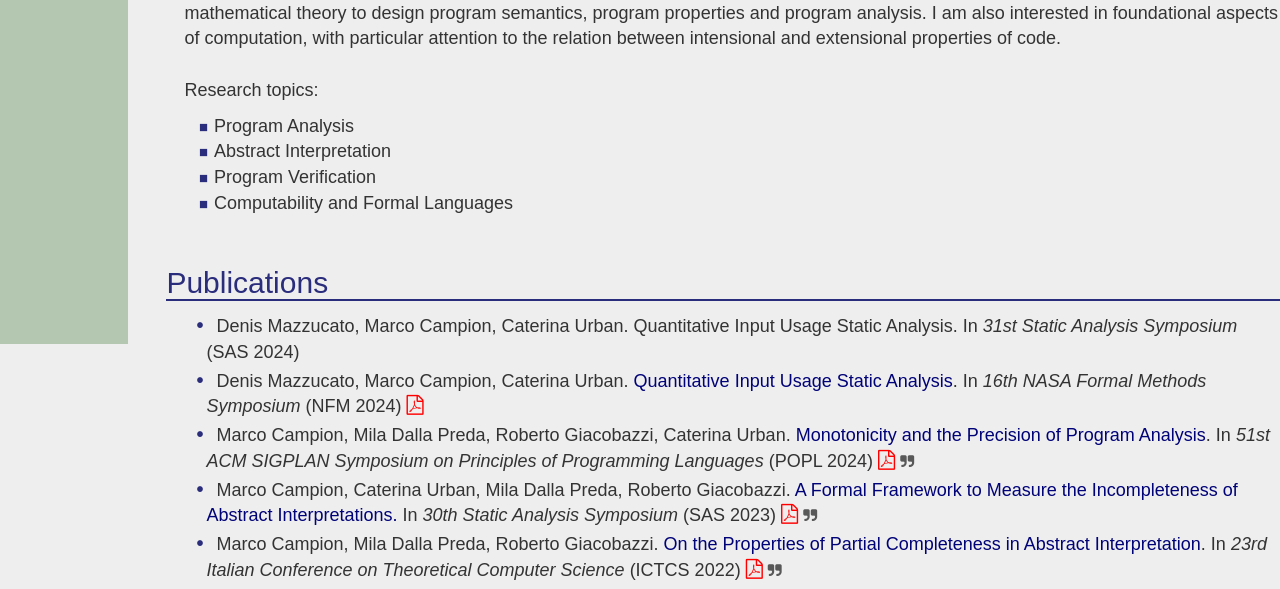
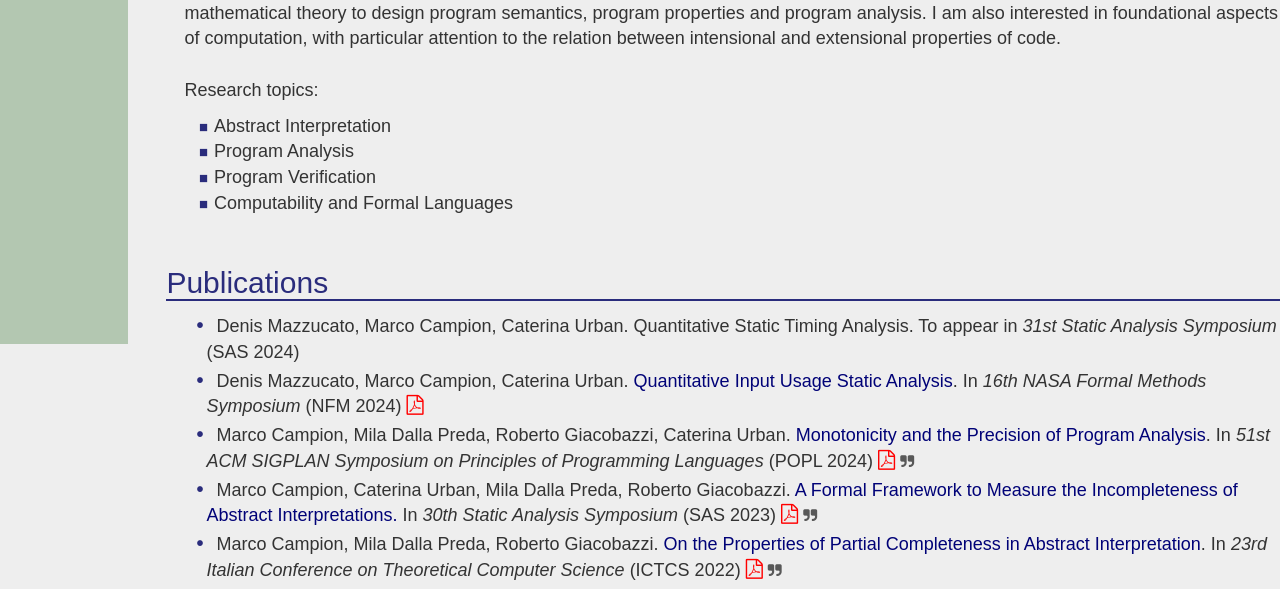
Before and after one commit to marcocampion/marcocampion.github.io, a plain HTML site: page index.html in a window 1280 px wide. Shown: the part 496-1085 px from the top of the page. Drawn offline with nearby package versions, Linux system fonts and the light colour scheme.

Commit message:
fixed a typo

```diff
--- a/index.html
+++ b/index.html
@@ -187,8 +187,8 @@
             <br>
             Research topics:
             <ul id="research-list">
+                <li>Abstract Interpretation</li>
                 <li>Program Analysis</li>
-                <li>Abstract Interpretation</li>
                 <li>Program Verification</li>
                 <li>Computability and Formal Languages</li>
             </ul>
@@ -197,7 +197,7 @@
         <h2 id="publications">Publications</h2>
         <p>
             <ul id="content-list">
-                <li>Denis Mazzucato, Marco Campion, Caterina Urban. Quantitative Input Usage Static Analysis. In <i>31st Static Analysis Symposium</i> (SAS 2024) </li>
+                <li>Denis Mazzucato, Marco Campion, Caterina Urban. Quantitative Static Timing Analysis. To appear in <i>31st Static Analysis Symposium</i> (SAS 2024) </li>
                 <li>Denis Mazzucato, Marco Campion, Caterina Urban. <a id="publ-link" href="https://doi.org/10.1007/978-3-031-60698-4_5" target="_blank">Quantitative Input Usage Static Analysis</a>. In <i>16th NASA Formal Methods Symposium</i> (NFM 2024) <a href="/pdf/NFM-2024.pdf" target="_blank"><i class="fa fa-file-pdf-o" style="font-size:20px;color:red"></i></a> </li>
                 <li>Marco Campion, Mila Dalla Preda, Roberto Giacobazzi, Caterina Urban. <a id="publ-link" href="https://doi.org/10.1145/3632897" target="_blank">Monotonicity and the Precision of Program Analysis</a>. In <i>51st ACM SIGPLAN Symposium on Principles of Programming Languages</i> (POPL 2024) <a href="/pdf/POPL-2024.pdf" target="_blank"><i class="fa fa-file-pdf-o" style="font-size:20px;color:red"></i></a> <a href="/cite/POPL-2024.txt" target="_blank"><i class="fa fa-quote-right" style="font-size:15px;color:rgb(88, 88, 88)"></i></a></li>
                 <li>Marco Campion, Caterina Urban, Mila Dalla Preda, Roberto Giacobazzi. <a id="publ-link" href="https://doi.org/10.1007/978-3-031-44245-2_7" target="_blank">A Formal Framework to Measure the Incompleteness of Abstract Interpretations.</a> In <i>30th Static Analysis Symposium</i> (SAS 2023) <a href="/pdf/SAS-2023.pdf" target="_blank"><i class="fa fa-file-pdf-o" style="font-size:20px;color:red"></i></a> <a href="/cite/SAS-2023.txt" target="_blank"><i class="fa fa-quote-right" style="font-size:15px;color:rgb(88, 88, 88)"></i></a></li>
```
